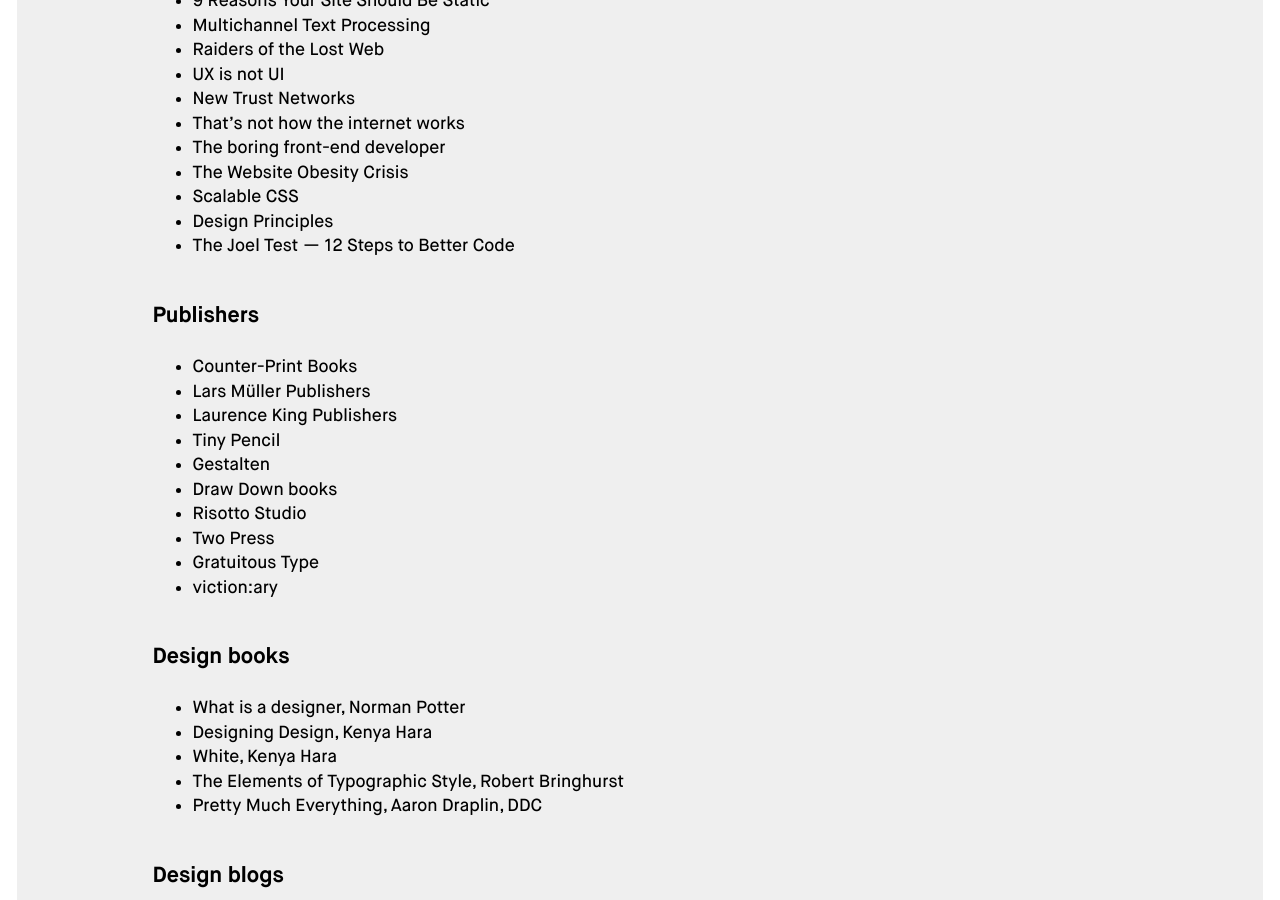
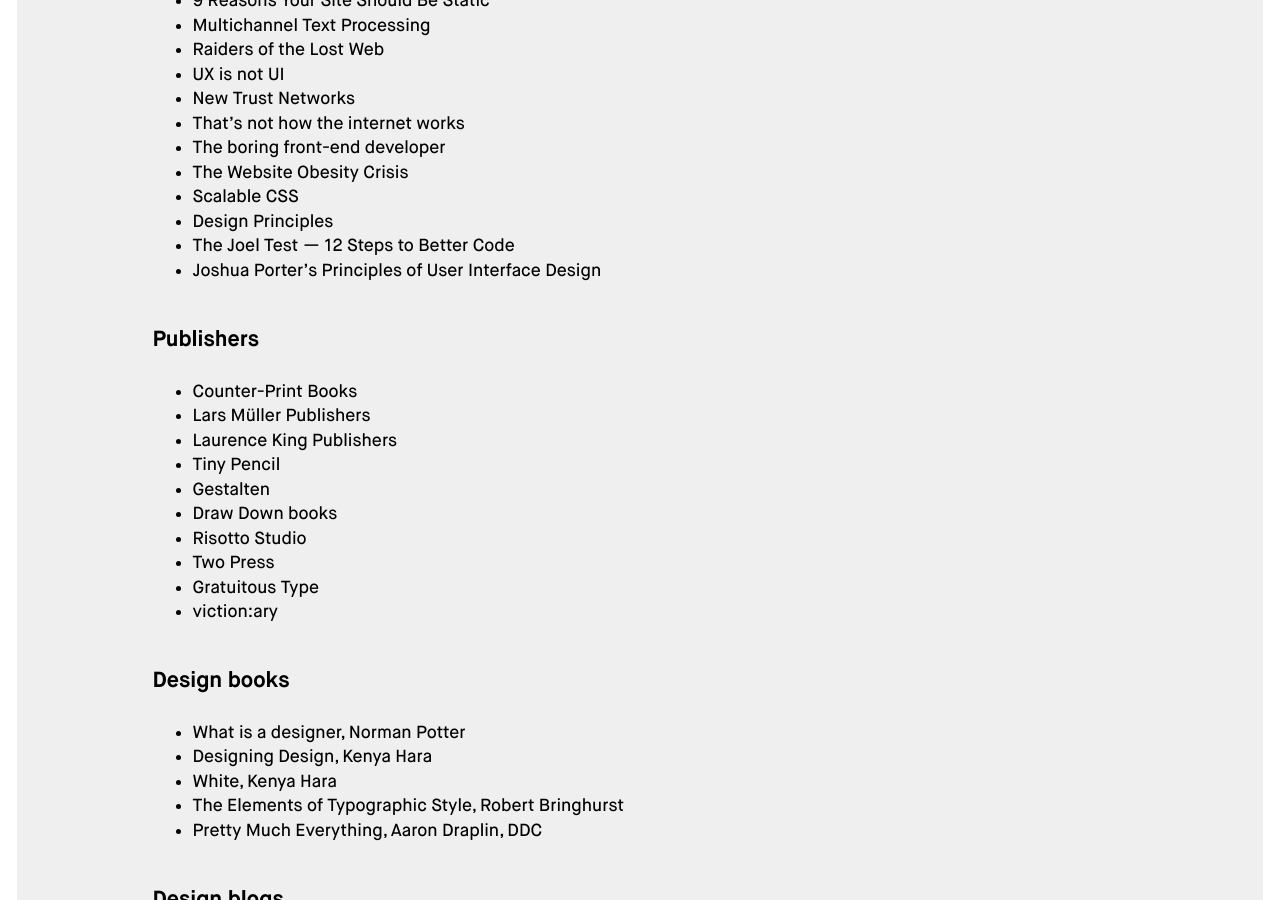
Before and after one commit to regmtait/regmtait.co.uk, a Jekyll site: the page built from links.md, in a window 1280 px wide and 900 px high, scrolled down 621 px. Built offline with Jekyll 4.4.1, drawn with Linux system fonts in a browser that asks for light colours.

Commit message:
Add a link

```diff
--- a/links.md
+++ b/links.md
@@ -33,6 +33,7 @@
 * [Scalable CSS](http://mrmrs.io/writing/2016/03/24/scalable-css/ 'Adam Morse (mrmrs)')
 * [Design Principles](https://principles.adactio.com/ 'Collected by Jeremy Keith')
 * [The Joel Test — 12 Steps to Better Code](https://www.joelonsoftware.com/2000/08/09/the-joel-test-12-steps-to-better-code/)
+* [Joshua Porter's Principles of User Interface Design](http://bokardo.com/principles-of-user-interface-design/)
 
 ## Publishers
 
```
